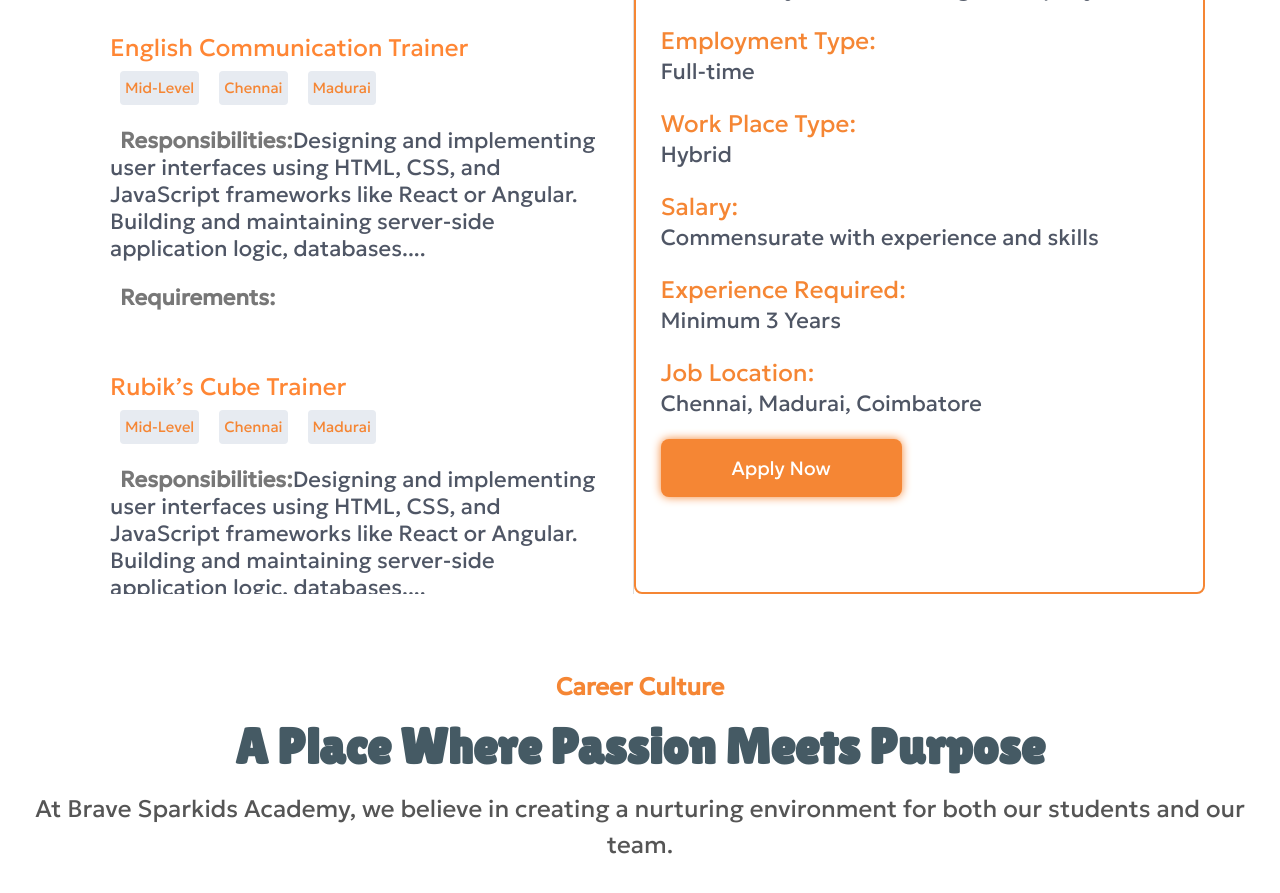
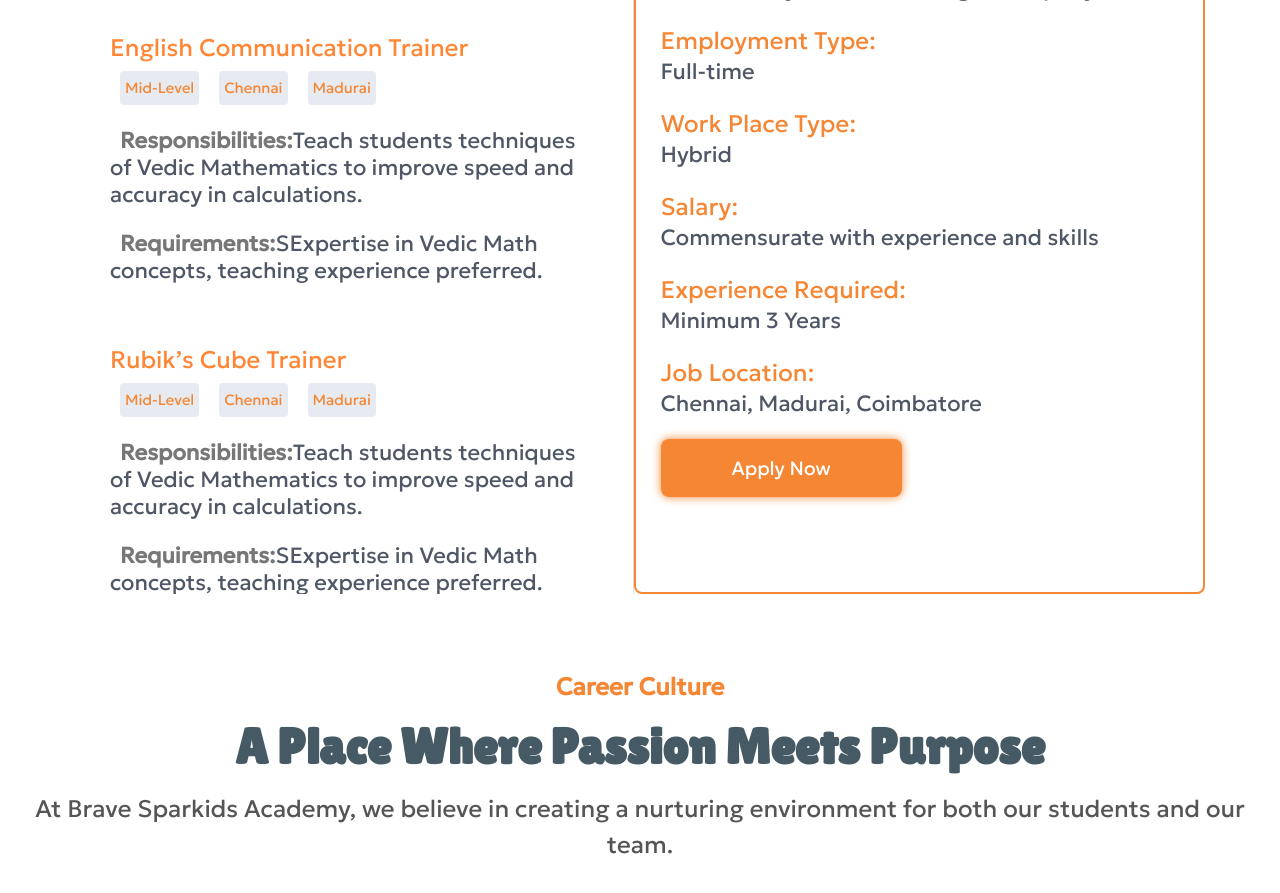
Before and after one commit to AmullyaPatil/Sparkids, a React (Create React App) app: page /#/careers in a window 1280 px wide. Shown: the part 1580-2473 px from the top of the page. Built offline with nearby package versions, Linux system fonts and the light colour scheme; a web font is replaced by a local one.

Commit message:
carrer job updated

```diff
--- a/src/components/CareerJob.jsx
+++ b/src/components/CareerJob.jsx
@@ -52,8 +52,8 @@
         type: "English Communication Trainer",
         category: "Academic",
       locations: ["Mid-Level", "Chennai", "Madurai"],
-        responsibilities:"Designing and implementing user interfaces using HTML, CSS, and JavaScript frameworks like React or Angular. Building and maintaining server-side application logic, databases....",
-         /*} "Teach students techniques of Vedic Mathematics to improve speed and accuracy in calculations.",
+      responsibilities:
+        "Teach students techniques of Vedic Mathematics to improve speed and accuracy in calculations.",
       requirements: "SExpertise in Vedic Math concepts, teaching experience preferred.",
       details: {
         primaryResponsibility:
@@ -67,15 +67,15 @@
         salary: "Competitive",
         experienceRequired: "Minimum 2 Years",
         location: "Chennai, Madurai",
-        }, */
+      },
     },
     {
         id: 4,
         type: "Rubik’s Cube Trainer",
         category: "Academic",
       locations: ["Mid-Level", "Chennai", "Madurai"],
-        responsibilities:"Designing and implementing user interfaces using HTML, CSS, and JavaScript frameworks like React or Angular. Building and maintaining server-side application logic, databases....",
-         /*} "Teach students techniques of Vedic Mathematics to improve speed and accuracy in calculations.",
+      responsibilities:
+        "Teach students techniques of Vedic Mathematics to improve speed and accuracy in calculations.",
       requirements: "SExpertise in Vedic Math concepts, teaching experience preferred.",
       details: {
         primaryResponsibility:
@@ -89,7 +89,7 @@
         salary: "Competitive",
         experienceRequired: "Minimum 2 Years",
         location: "Chennai, Madurai",
-        }, */
+      },
     },
   ];
 
```
Lines whose indentation alone changed are shown as unchanged.
